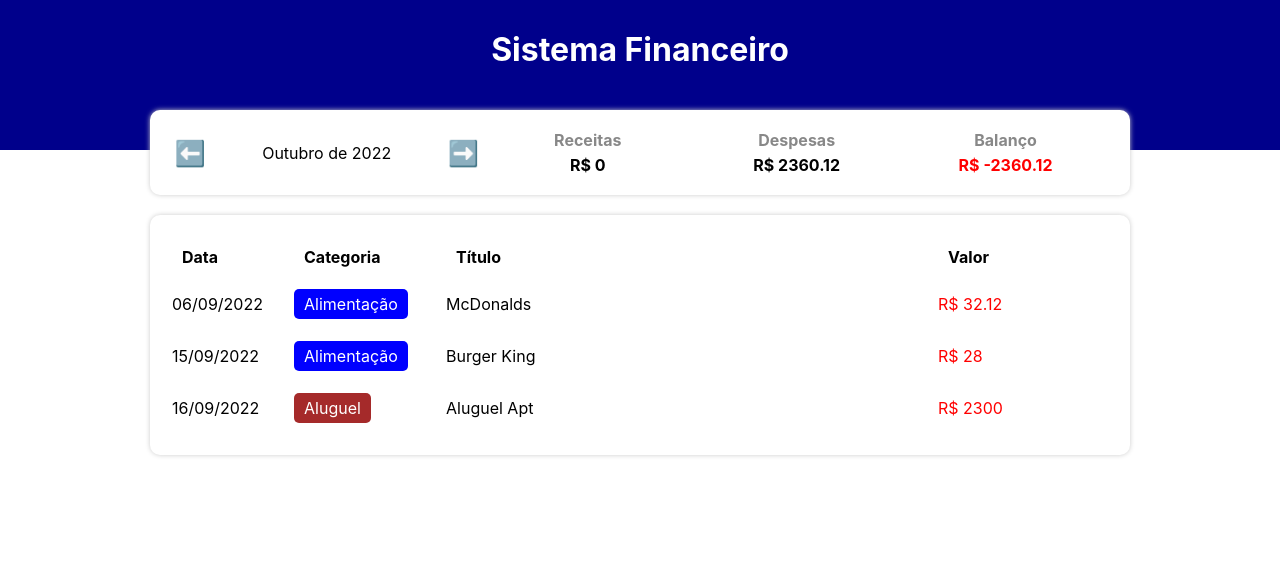
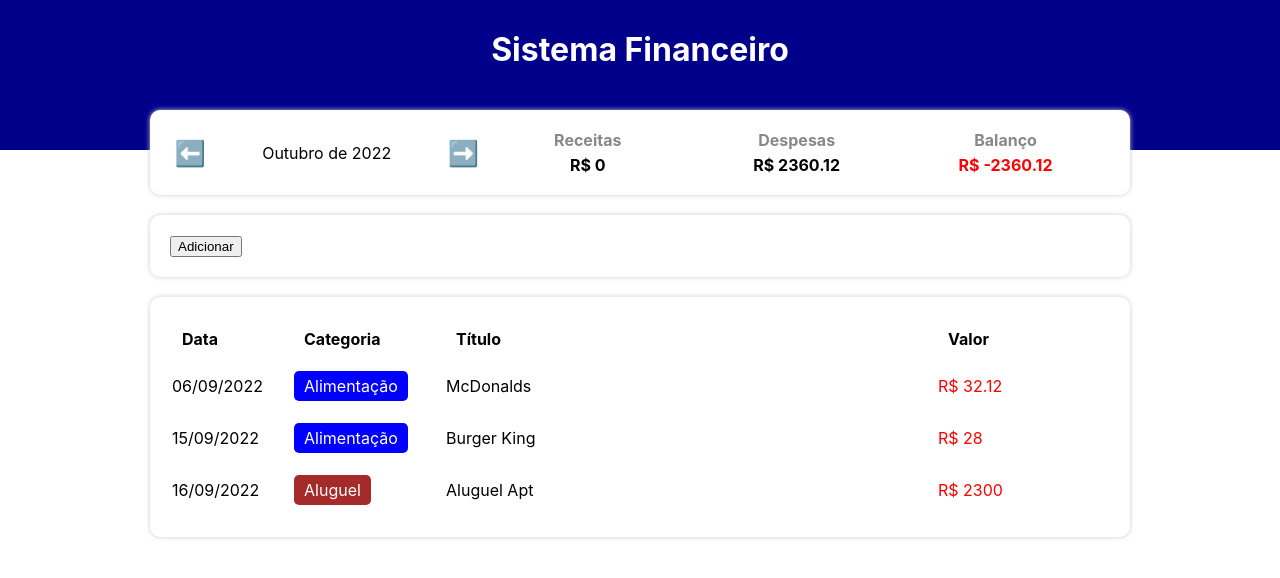
Before and after one commit to luciano-da-cruz-jr/Expensive-Tracker, a React (Create React App) app in the folder expensive-tracker/: page / in a window 1280 px wide. Shown: the top 578 px of the page. Built offline with nearby package versions, Linux system fonts and the light colour scheme.

Commit message:
Projeto Terminado V1

```diff
--- a/expensive-tracker/src/App.tsx
+++ b/expensive-tracker/src/App.tsx
@@ -7,6 +7,7 @@
 import { getCurrentMonth, filterListByMonth } from './helpers/dataFilter';
 import { TableArea } from './components/TableArea';
 import { InfoArea } from './components/InfoArea';
+import { ImputArea } from './components/ImputArea';
 
 const App = () => {
   const [list, setList] = useState(items); // Lista completa
@@ -40,6 +41,12 @@
     setCurrentMonth(newMonth);
   }
 
+  const handleAddItem = (item: Item) => {
+    let newList = [...list];
+    newList.push(item);
+    setList(newList);
+  }
+
   return (
     <C.Container>
       <C.Header>
@@ -53,7 +60,7 @@
           expensive={expensive}
         />
 
-        {/* Área de insrção*/}
+       <ImputArea onAdd={handleAddItem}/>
 
         <TableArea list={filteredList}/>
 
--- /dev/null
+++ b/expensive-tracker/src/components/ImputArea/index.tsx
@@ -0,0 +1,26 @@
+import * as C from './styles';
+import { Item } from '../../type/Item';
+
+
+type Props = {
+    onAdd: (item: Item) => void;
+}
+
+export const ImputArea = ({ onAdd }: Props) => {
+
+    const handleAddEvent = () => {
+        let newItem: Item = {
+            date: new Date(2022, 9, 27),
+            category: 'food',
+            title: 'Item de Teste',
+            value: 250.25
+        };
+        onAdd(newItem);
+    }
+
+    return (
+        <C.Container>
+            <button onClick={handleAddEvent}>Adicionar</button>
+        </C.Container>
+    )
+}
--- /dev/null
+++ b/expensive-tracker/src/components/ImputArea/styles.ts
@@ -0,0 +1,9 @@
+import styled from "styled-components";
+
+export const Container = styled.div`
+    background-color: #FFF;
+    box-shadow: 0px 0px 5px #CCC;
+    border-radius: 10px;
+    padding: 20px;
+    margin-top: 20px;
+`;
```
